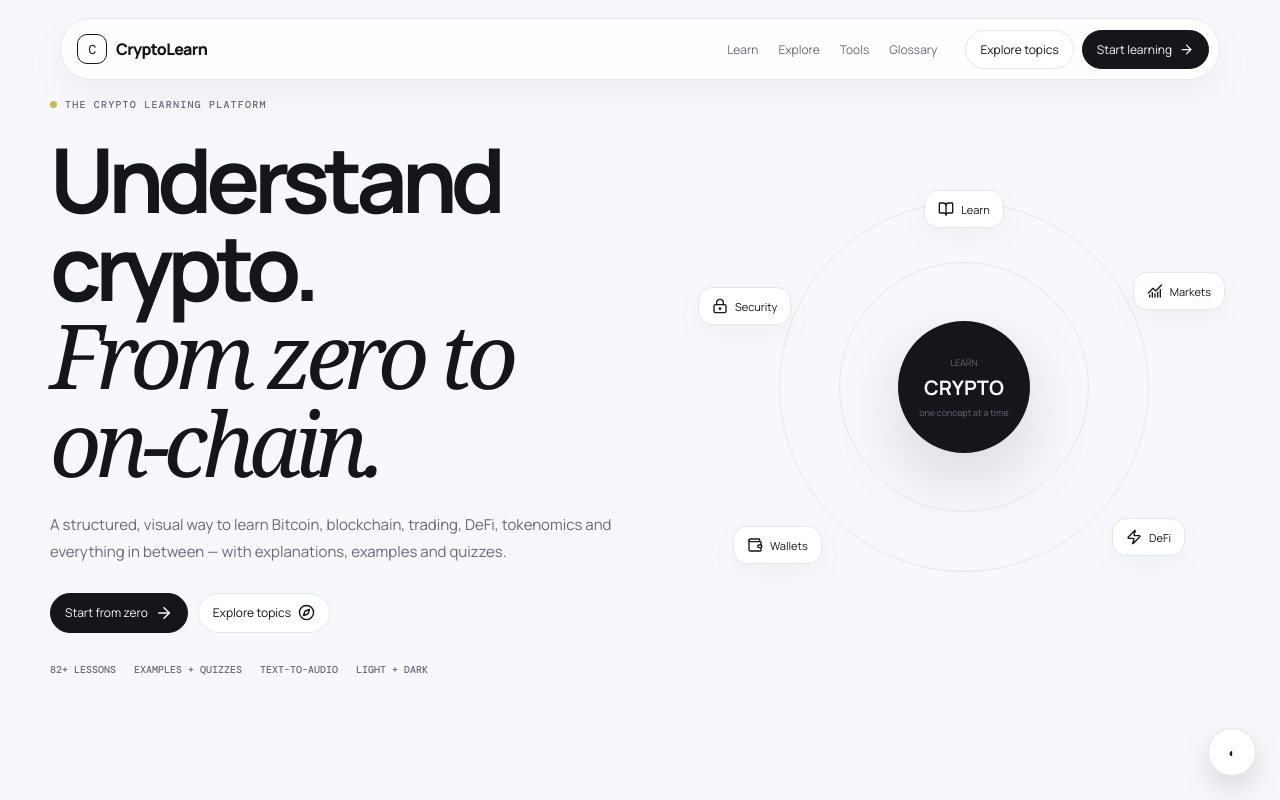
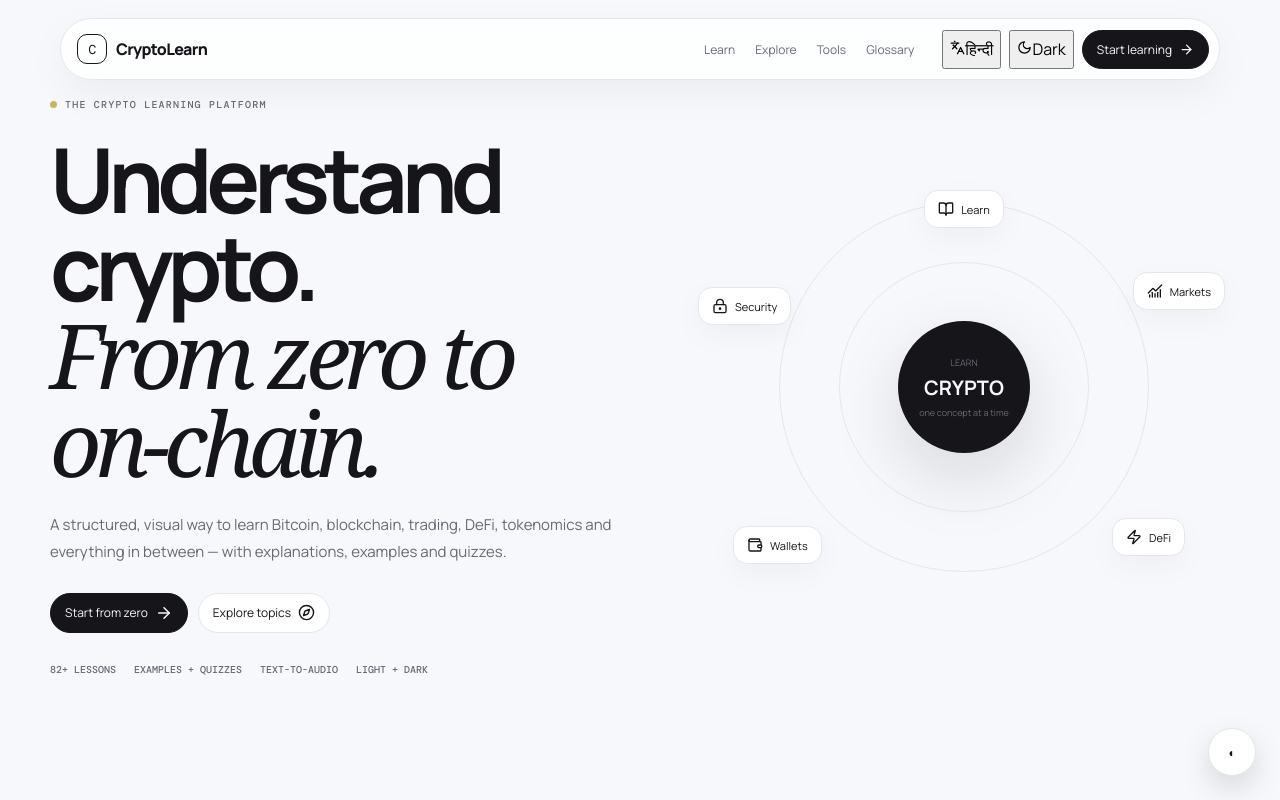
Before and after one commit to Rizzu01/crypto-learn, a Next.js app: page / in a window 1280 px wide. Shown: the top 800 px of the page. Built offline with nearby package versions, Linux system fonts and the light colour scheme.

Commit message:
fix: restore theme and language controls

```diff
--- a/components/header.tsx
+++ b/components/header.tsx
@@ -1,3 +1,27 @@
+"use client";
 import Link from "next/link";
-import { ArrowRight, Moon, Sun } from "lucide-react";
-export default function Header(){return <header className="site-header"><Link href="/" className="brand"><span className="brand-mark">C</span><span>CryptoLearn</span></Link><nav><Link href="/learn/crypto-101">Learn</Link><Link href="/topics">Explore</Link><Link href="/tools">Tools</Link><Link href="/glossary">Glossary</Link></nav><div className="header-actions"><Link className="search-btn" href="/topics">Explore topics</Link><Link className="start-btn" href="/learn/crypto-101">Start learning <ArrowRight size={15}/></Link></div></header>}
+import { ArrowRight, Moon, Sun, Languages } from "lucide-react";
+import { useEffect, useState } from "react";
+
+export default function Header(){
+  const [dark,setDark]=useState(false);
+  const [lang,setLang]=useState<"en"|"hi">("en");
+  useEffect(()=>{
+    const saved=localStorage.getItem("crypto-theme");
+    const isDark=saved?saved==="dark":window.matchMedia("(prefers-color-scheme: dark)").matches;
+    setDark(isDark); document.documentElement.dataset.theme=isDark?"dark":"light";
+    const savedLang=(localStorage.getItem("crypto-language") as "en"|"hi")||"en";
+    setLang(savedLang); document.documentElement.lang=savedLang;
+  },[]);
+  const toggleTheme=()=>{const next=!dark;setDark(next);document.documentElement.dataset.theme=next?"dark":"light";localStorage.setItem("crypto-theme",next?"dark":"light")};
+  const toggleLanguage=()=>{const next=lang==="en"?"hi":"en";setLang(next);document.documentElement.lang=next;localStorage.setItem("crypto-language",next);window.dispatchEvent(new Event("crypto-language-change"))};
+  return <header className="site-header">
+    <Link href="/" className="brand"><span className="brand-mark">C</span><span>CryptoLearn</span></Link>
+    <nav className="pill-nav"><Link href="/learn/crypto-101">Learn</Link><Link href="/topics">Explore</Link><Link href="/tools">Tools</Link><Link href="/glossary">Glossary</Link></nav>
+    <div className="header-actions">
+      <button className="control-pill" onClick={toggleLanguage} aria-label="Change language"><Languages size={15}/><span>{lang==="en"?"हिन्दी":"English"}</span></button>
+      <button className="control-pill" onClick={toggleTheme} aria-label="Toggle light and dark mode">{dark?<Sun size={15}/>:<Moon size={15}/>}<span>{dark?"Light":"Dark"}</span></button>
+      <Link className="start-btn" href="/learn/crypto-101">Start learning <ArrowRight size={15}/></Link>
+    </div>
+  </header>
+}
```
